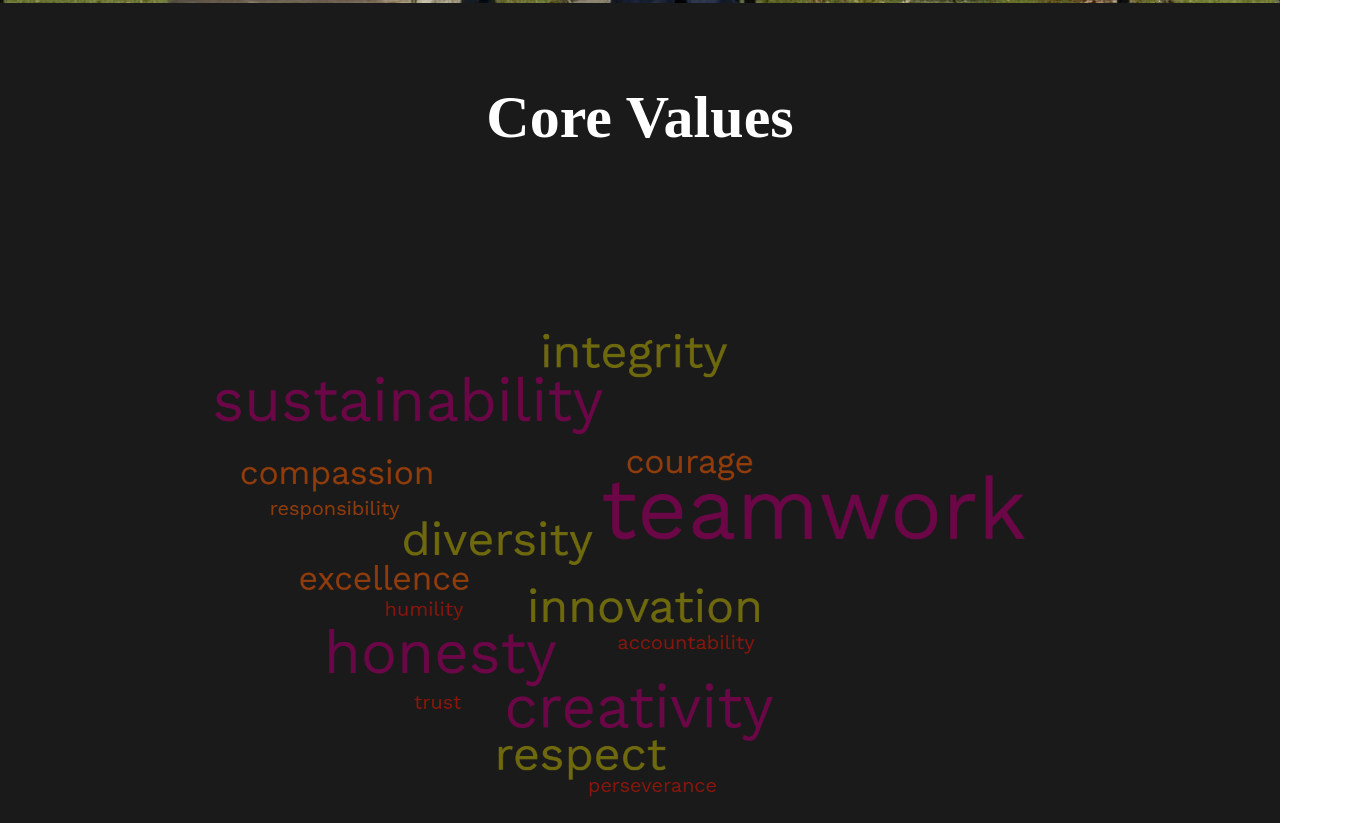
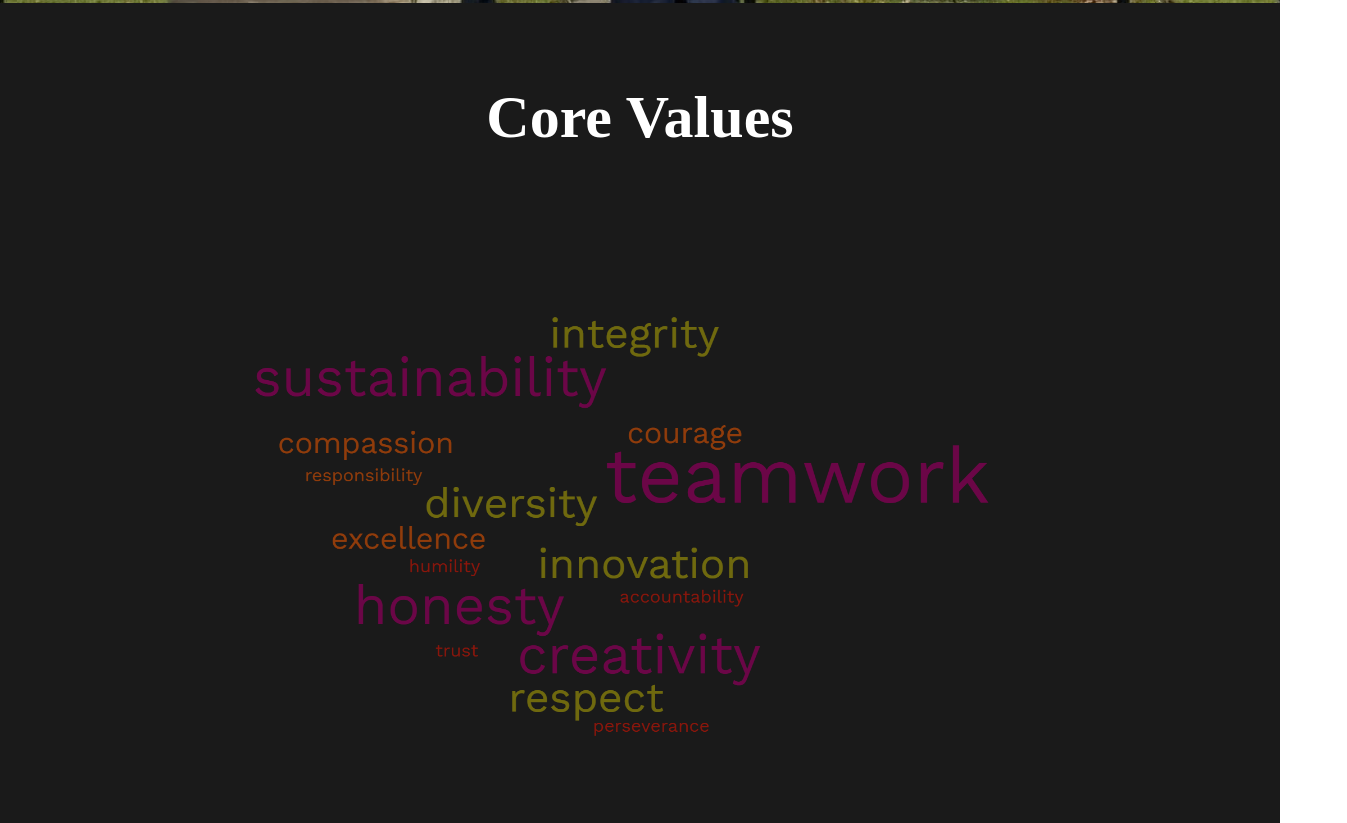
Before and after one commit to JohnHofbauer/website, a website: page index.html in a window 1280 px wide. Shown: the part 797-1620 px from the top of the page, 1347 px wide, since content can reach past the window. Drawn offline with Linux system fonts and the light colour scheme.

Commit message:
wordcloudsizeing
auto

```diff
--- a/index.html
+++ b/index.html
@@ -55,8 +55,8 @@
       <div style="text-align: center">
         <img
           src="https://raw.githubusercontent.com/JohnHofbauer/website/main/images/word-cloud-no-background.png"
-          width="1415"
-          height="745"
+          width="100%"
+          height="auto"
         />
       </div>
 
```
